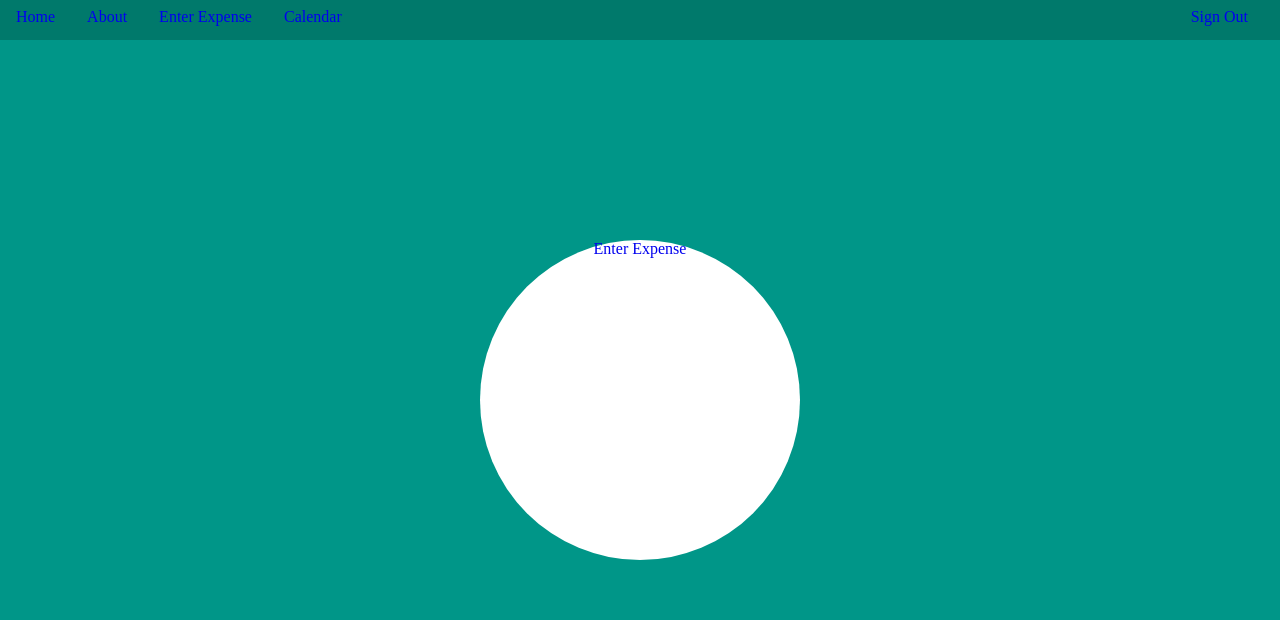
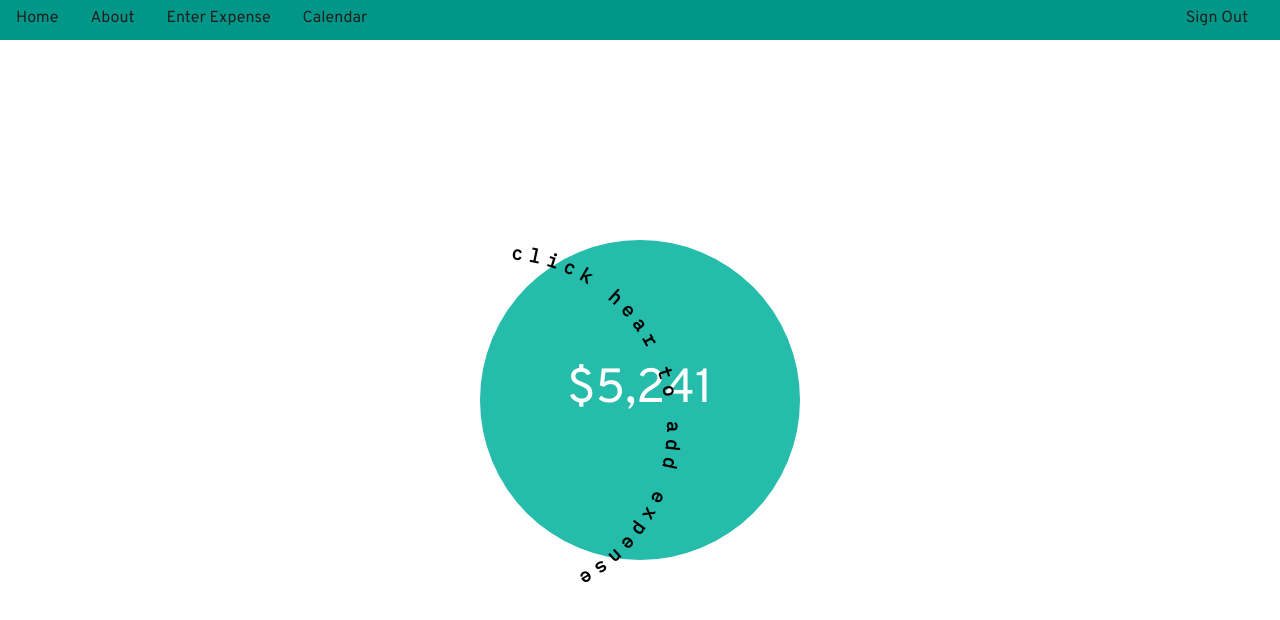
Before and after one commit to designmakeexperiement/PocketMoneyFront, a React app: page / in a window 1280 px wide. Shown: the top 620 px of the page. Built offline with nearby package versions, Linux system fonts and the light colour scheme.

Commit message:
wip circle text

```diff
--- a/index.html
+++ b/index.html
@@ -4,6 +4,8 @@
       <title> PocketMoney </title>
 <!--       <link rel="stylesheet" type="text/css" href="./css/main.css">
  -->
+      <link href="https://fonts.googleapis.com/css?family=Montserrat:500|Overpass|Poppins:500" rel="stylesheet">
+      <link href="https://fonts.googleapis.com/css?family=IBM+Plex+Mono" rel="stylesheet">
     </head>
     <body>
         <div id="app"></div>
--- /dev/null
+++ b/src/components/outside_circle.js
@@ -0,0 +1,38 @@
+import React, {Component} from 'react';
+import "../../style/home.scss";
+
+export default class OutsideCircle extends Component {
+  render () {
+      return (
+        <div id="outsideCircle">
+          <h3>
+            <span className="char1">c</span>
+            <span className="char2">l</span>
+            <span className="char3">i</span>
+            <span className="char4">c</span>
+            <span className="char5">k</span>
+            <span className="char6"> </span>
+            <span className="char7">h</span>
+            <span className="char8">e</span>
+            <span className="char9">a</span>
+            <span className="char10">r</span>
+            <span className="char11"> </span>
+            <span className="char12">t</span>
+            <span className="char13">o</span>
+            <span className="char14"> </span>
+            <span className="char15">a</span>
+            <span className="char16">d</span>
+            <span className="char17">d</span>
+            <span className="char18"> </span>
+            <span className="char19">e</span>
+            <span className="char20">x</span>
+            <span className="char21">p</span>
+            <span className="char22">e</span>
+            <span className="char23">n</span>
+            <span className="char24">s</span>
+            <span className="char25">e</span>
+          </h3>
+        </div>
+      );
+  }
+}
--- a/src/containers/home.js
+++ b/src/containers/home.js
@@ -1,6 +1,7 @@
 import React, {Component} from 'react';
 import {Link} from 'react-router-dom';
 import "../../style/home.scss";
+import OutsideCircle from "../components/outside_circle.js";
 
 
 
@@ -8,15 +9,14 @@ export default class Home extends Component {
   render () {
       return (
         <div>
-          <div >
-              <Link to="/expense/new">
-              <div id="homeCircle">
-                <span className="homeCircleData">
-                  Enter Expense
-                </span>
+            <Link to="/expense/new">
+            <div id="homeCircle" className="centerCircle">
+            <OutsideCircle  />
+              <div className="homeCircleData">
+                $5,241
               </div>
-            </Link>
-          </div>
+            </div>
+          </Link>
         </div>
       );
   }
--- a/style/home.scss
+++ b/style/home.scss
@@ -1,17 +1,64 @@
+$circle-background: #25bcab;
+$font-color: white;
+
+.centerCircle {
+    top: 50%;
+    left: 50%;
+    // height: 20em;
+    // width: 20em;
+    margin-top: -10em;
+    margin-left: -10em;
+}
+
 #homeCircle {
     position: fixed;
     border-radius: 50%;
-    top: 50%;
-    left: 50%;
-    margin-top: -10em;
-    margin-left: -10em;
-    background-color: white;
+    // top: 50%;
+    // left: 50%;
+    // margin-top: -10em;
+    // margin-left: -10em;
+    background-color: $circle-background;
     text-align: center;
     height: 20em;
     width: 20em;
+    z-index: 0;
     .homeCircleData {
-      top: 50%;
-      left: 50%;
+      color: $font-color;
+      margin-top: 2.5em;
+      // margin-bottom: 10em;
+      font-size: 3em;
+      z-index: 0;
+      // position: absolute;
     }
+}
 
+#outsideCircle {
+  display: inline;
+  // top: 50%;
+  // left: 50%;
+  // height: 20em;
+  // width: 20em;
+  height: 100%;
+  width: 100%;
+  transform: rotate(-90deg);
+  font-family: 'IBM Plex Mono', monospace;
+  color: black;
+  // margin-top: -10em;
+  // margin-left: -10em;
+  z-index: 100;
+  span {
+    display: inline-block;
+    height: 20em;
+    position: absolute;
+    width: 2em;
+    top: 0;
+    left: 0;
+    transform-origin: center center;
+      z-index: 100;
+  }
+  @for $i from 1 through 25 {
+    .char#{$i} {
+      transform: (rotate(($i*6)+deg));
+    }
+  }
 }
--- a/style/main.scss
+++ b/style/main.scss
@@ -1,3 +1,9 @@
+$default-font: 'Overpass', sans-serif;
+// Overpass
+// Montserrat
+// Poppins
+
 body {
-  background-color: #009688;
+  background-color: white;
+  font-family: $default-font;
 }
--- a/style/navbar.scss
+++ b/style/navbar.scss
@@ -1,4 +1,5 @@
 $nav-text: #212121;
+$nav-background: #009688;
 
 nav {
   position: relative;
@@ -7,7 +8,7 @@ nav {
   left: 0;
   height: 5%;
   position: absolute;
-  background-color: #00796B;
+  background-color: $nav-background;
   a {
     display: inline-block;
     position: relative;
@@ -15,9 +16,7 @@ nav {
     text-decoration: none;
     padding: 1em;
     padding-top: .5em;
-    a:link {
-      color: $nav-text
-    }
+    color: $nav-text;
     a:visited {
       color: $nav-text
     }
```
